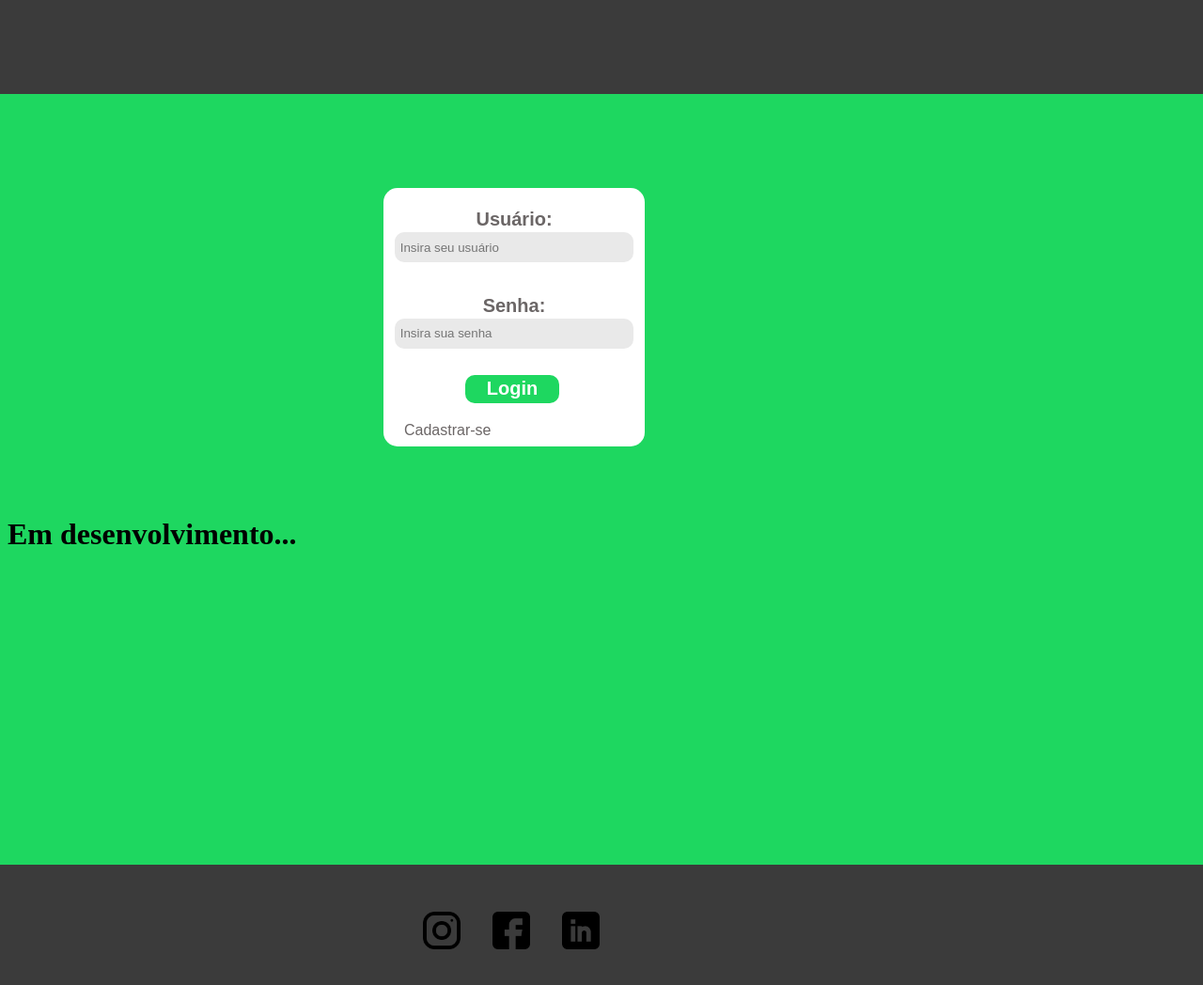
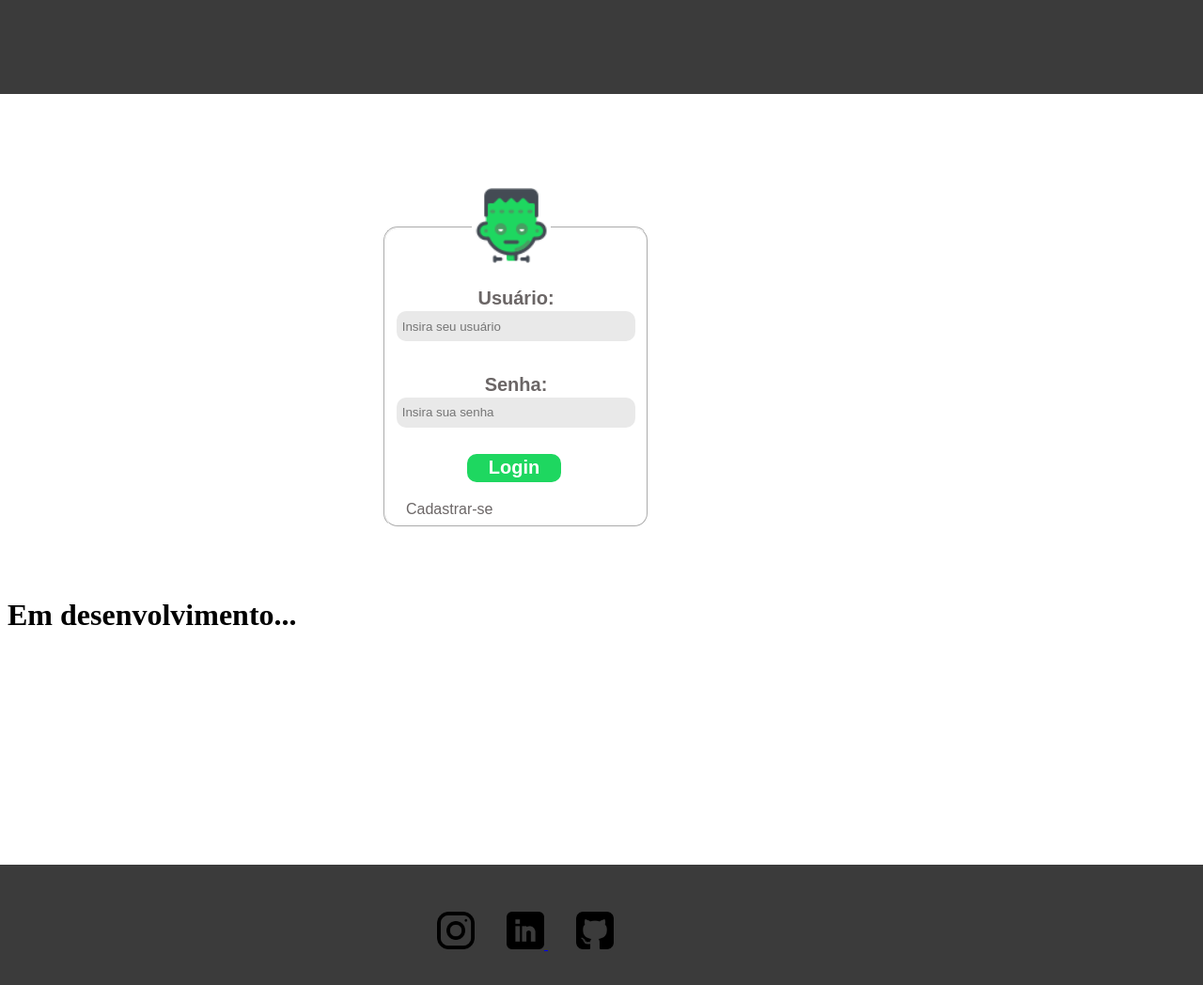
Before and after one commit to Thomasnsa/Login, a plain HTML site: page programacao/index.html in a window 1280 px wide. Shown: the whole page at 94% size. Drawn offline with Linux system fonts and the light colour scheme.

Commit message:
atualizado; em desenvolvimento

```diff
--- a/programacao/estilo.css
+++ b/programacao/estilo.css
@@ -15,7 +15,12 @@
     margin-top: 200px;
     padding-bottom: 8px;
     border-radius: 15px;
-    border: none;
+    border-color: white;
+
+}
+
+.legendaTela{
+    margin-left: 80px;
 }
 
 .nomeLabel{
@@ -57,7 +62,7 @@
 }
 
 .fundo{
-    background-color:rgb(30,215,96);
+
     height: 800px;
 }
 
@@ -78,13 +83,7 @@
 .iconeInstagram{
     width:40px;
     margin-top: 50px;
-    margin-left: 450px;
-}
-
-.iconeFacebook{
-    width:40px;
-    margin-top: 50px;
-    margin-left: 30px;
+    margin-left: 465px;
 }
 
 .iconeLinkedin{
@@ -92,3 +91,10 @@
     margin-top: 50px;
     margin-left: 30px;
 }
+
+
+.iconeGit{
+    width:40px;
+    margin-top: 50px;
+    margin-left: 30px;
+}
--- a/programacao/index.html
+++ b/programacao/index.html
@@ -5,6 +5,7 @@
         <meta charset="utf-8">
 
         <link rel="stylesheet" href="estilo.css">
+        <link rel="icon" href="../imagens/iconemonstro.png">
     </head>
     <body class="fundo">
 
@@ -13,6 +14,7 @@
         <form>
 
             <fieldset class="tela">
+                <legend class="legendaTela"><img src="../imagens/iconemonstro.png" width="80"></legend>
             <h2 class="nomeLabel">Usuário:</h2>
             <input class="label" type="text" name="nome" placeholder=" Insira seu usuário"><br><br>
 
@@ -29,9 +31,16 @@
         <h1>Em desenvolvimento...</h1>
 
         <div class="fundoCabecalho">
-            <img src="../imagens/instagram.png" class="iconeInstagram">
-            <img src="../imagens/facebook.png" class="iconeFacebook">
-            <img src="../imagens/linkedin.png" class="iconeLinkedin">
+
+            <a href="https://www.instagram.com/thomas_nsa/?hl=pt-br" target="_blank">
+                <img src="../imagens/instagram.png" class="iconeInstagram"></a>
+
+            <a href="https://www.linkedin.com/in/thomas-araujo-5479a3194" target="_blank">
+                    <img src="../imagens/linkedin.png" class="iconeLinkedin"> </a>
+
+            <a href="https://github.com/Thomasnsa" target="_blank">
+                <img src="../imagens/git.png" class="iconeGit"></a>
+
         </div>
     </body>
 </html>
```
Also changed, not shown: imagens/facebook.png (deleted), imagens/git.png (added), imagens/iconemonstro.png (added).
